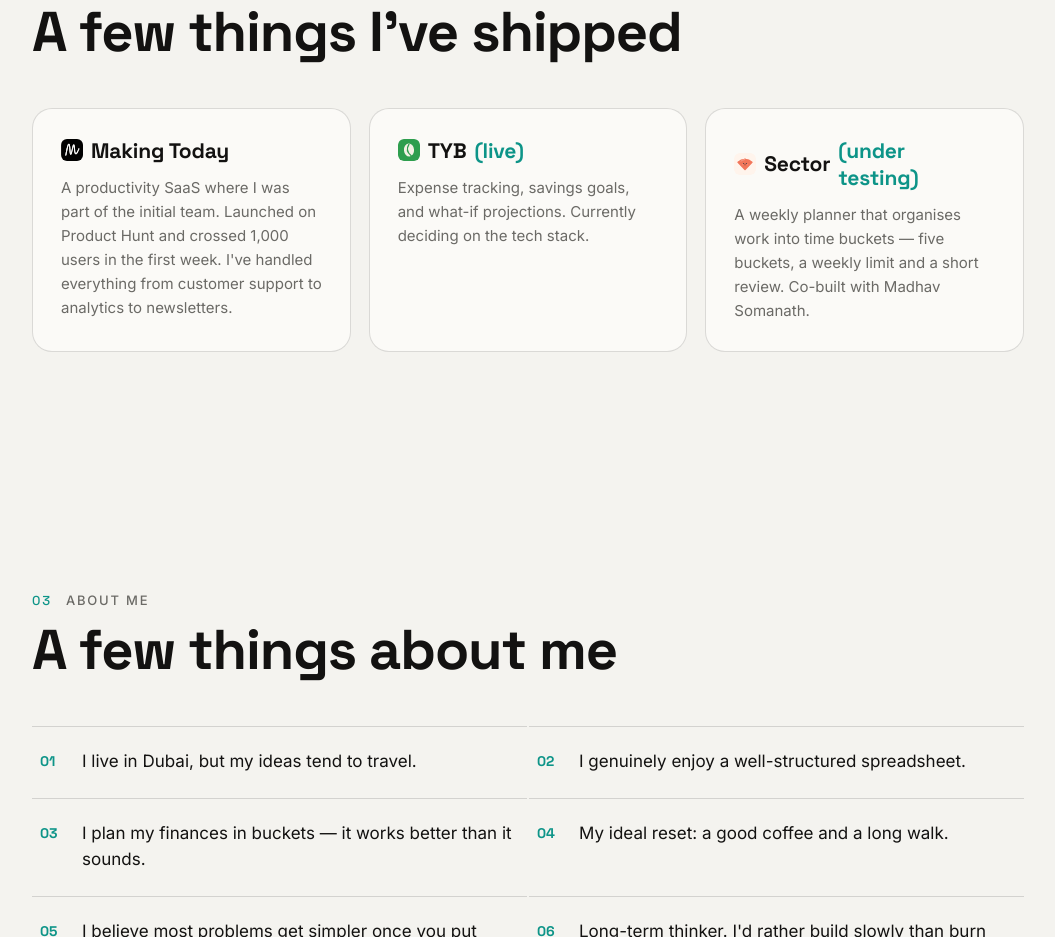
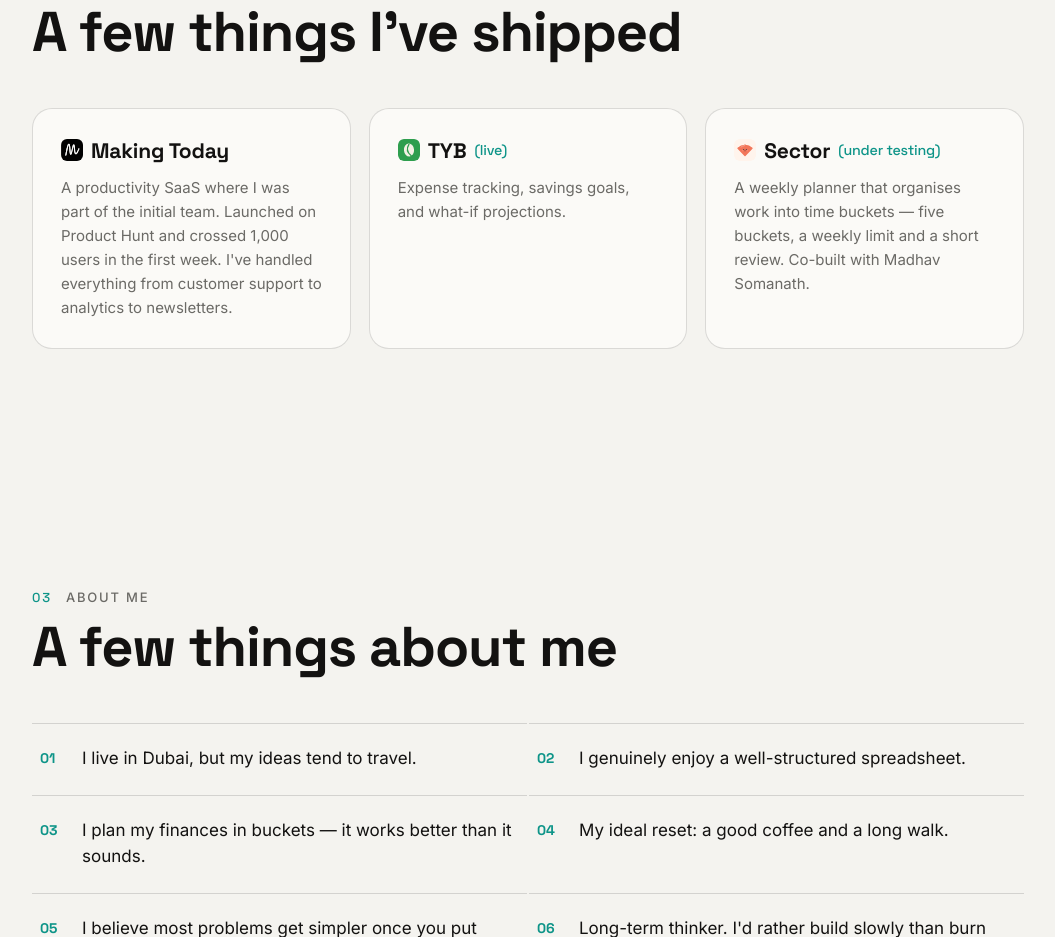
Before and after one commit to mathewjk/Portfolio, a plain HTML site: page index.html in a window 1280 px wide. Shown: the part 1656-2593 px from the top of the page, without its empty margins (112-1167 px from the left). Drawn offline with Linux system fonts and the light colour scheme.

Commit message:
Shrink status tags, trim TYB copy, update CV
- Make the (live) and (under testing) tags smaller
- Drop the "deciding on the tech stack" line from TYB
- Update the résumé to the latest version

Co-Authored-By: Claude Opus 4.8 <noreply@anthropic.com>

```diff
--- a/index.html
+++ b/index.html
@@ -622,11 +622,11 @@
             <p>A productivity SaaS where I was part of the initial team. Launched on Product Hunt and crossed 1,000 users in the first week. I've handled everything from customer support to analytics to newsletters.</p>
           </a>
           <a class="card up" href="https://www.trackyourbeans.com/" target="_blank" rel="noopener">
-            <h3><img class="card-mark" src="tyb-logo.svg" alt="" /> TYB <span style="color:var(--accent)">(live)</span><span class="card-go" aria-hidden="true">↗</span></h3>
-            <p>Expense tracking, savings goals, and what-if projections. Currently deciding on the tech stack.</p>
+            <h3><img class="card-mark" src="tyb-logo.svg" alt="" /> TYB <span style="color:var(--accent);font-size:0.68em;font-weight:500">(live)</span><span class="card-go" aria-hidden="true">↗</span></h3>
+            <p>Expense tracking, savings goals, and what-if projections.</p>
           </a>
           <a class="card up" href="https://sector-umber.vercel.app/" target="_blank" rel="noopener">
-            <h3><img class="card-mark" src="sector-logo.svg" alt="" /> Sector <span style="color:var(--accent)">(under testing)</span> <span class="card-go" aria-hidden="true">↗</span></h3>
+            <h3><img class="card-mark" src="sector-logo.svg" alt="" /> Sector <span style="color:var(--accent);font-size:0.68em;font-weight:500">(under testing)</span> <span class="card-go" aria-hidden="true">↗</span></h3>
             <p>A weekly planner that organises work into time buckets — five buckets, a weekly limit and a short review. Co-built with Madhav Somanath.</p>
           </a>
         </div>
```
Also changed, not shown: 1 other file.
